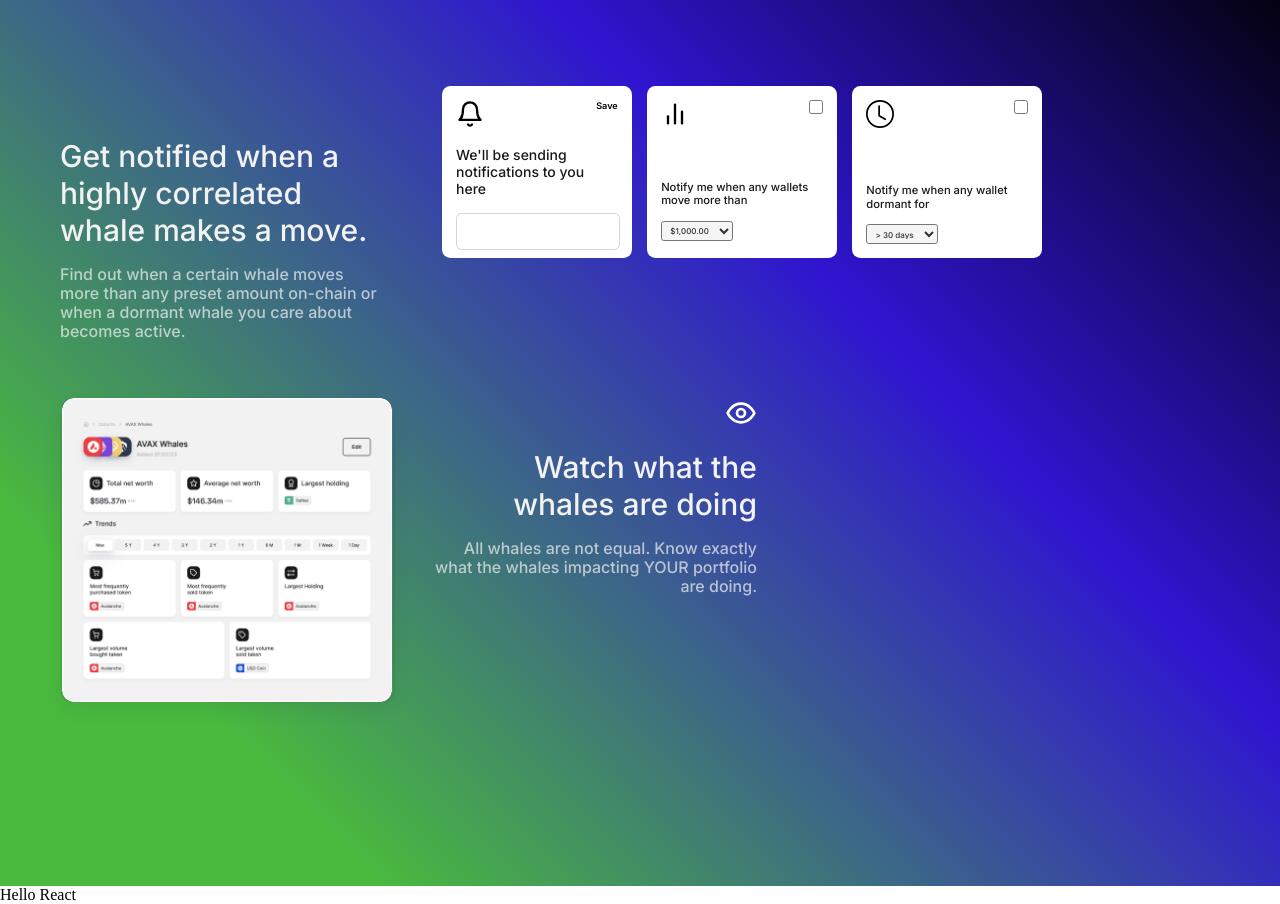
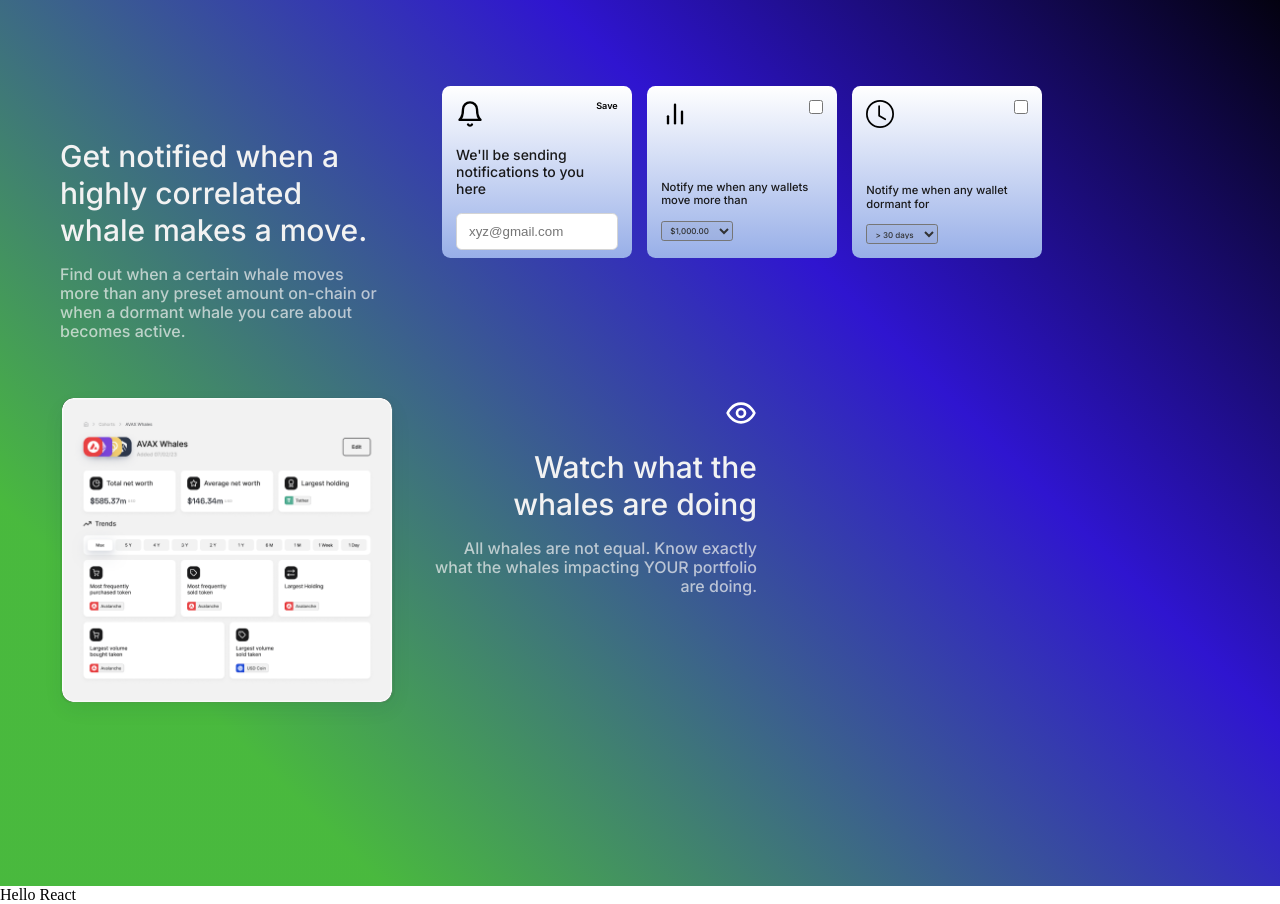
Before and after one commit to ankitt26/Loch-Project, a React (Vite) app: page / in a window 1280 px wide. Shown: the top 904 px of the page. Built offline with nearby package versions, Linux system fonts and the light colour scheme; some icons are missing.

Commit message:
Add linear gradient in card

```diff
--- a/src/components/cards/Card_1.tsx
+++ b/src/components/cards/Card_1.tsx
@@ -24,6 +24,7 @@ export default () => {
         className={styles.input}
         onChange={email_value}
         value={email}
+        placeholder='xyz@gmail.com'
       ></input>
     </form>
   );
--- a/src/styles/Card.module.css
+++ b/src/styles/Card.module.css
@@ -2,12 +2,7 @@
   width: 189.7px;
   height: 171.5px;
   border-radius: 8.4px;
-  background: linear-gradient(0deg, #ffffff, #ffffff),
-    linear-gradient(
-      180deg,
-      rgba(255, 255, 255, 0.2) 27.5%,
-      rgba(22, 93, 255, 0.162) 157.71%
-    );
+  background: linear-gradient(180deg, #fff, rgb(152, 175, 232));
 }
 
 .save {
@@ -47,11 +42,11 @@
 }
 
 .input {
-  width: 161.7px;
+  width: 136.1px;
   height: 35px;
   margin-left: 14px;
   margin-right: 14px;
-  padding: 0;
+  padding: 0 12px;
   border-radius: 5.6px;
   background: linear-gradient(0deg, #d4d4d4, #d4d4d4),
     linear-gradient(0deg, #ffffff, #ffffff);
```
